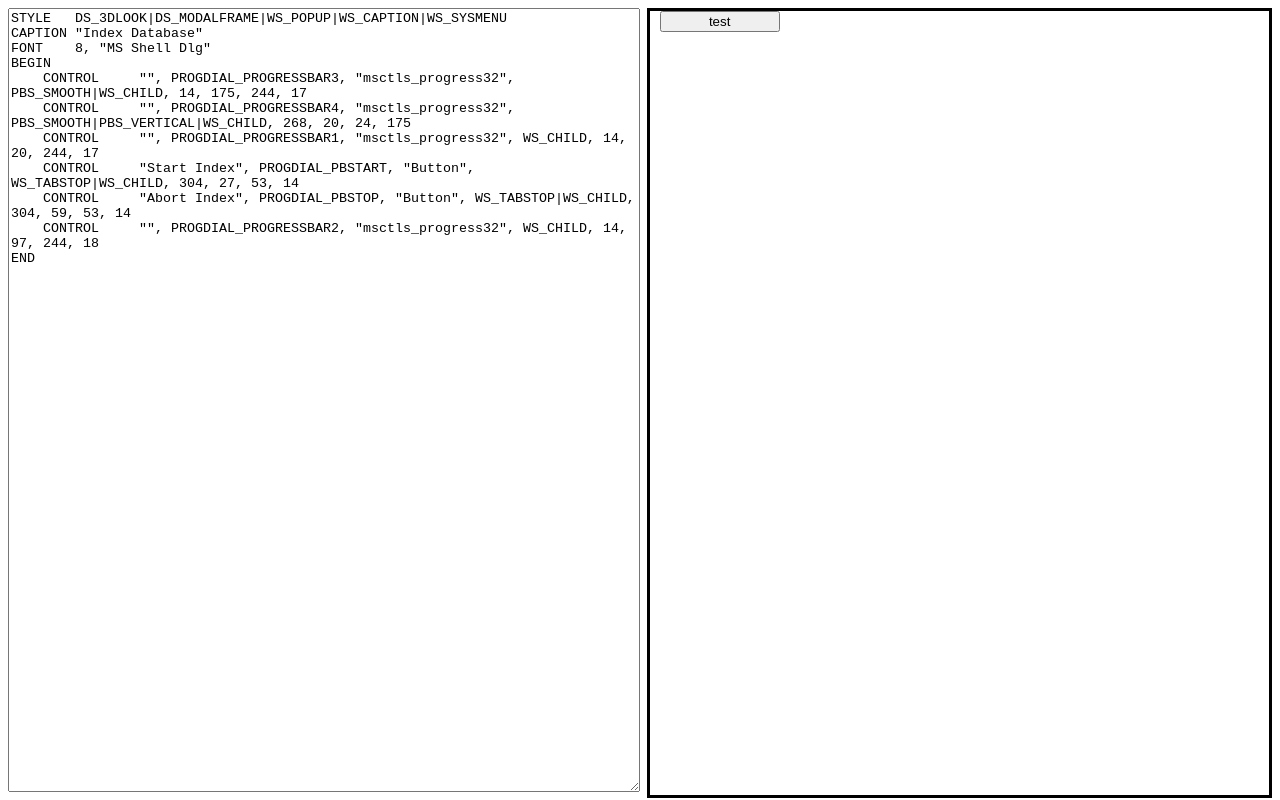
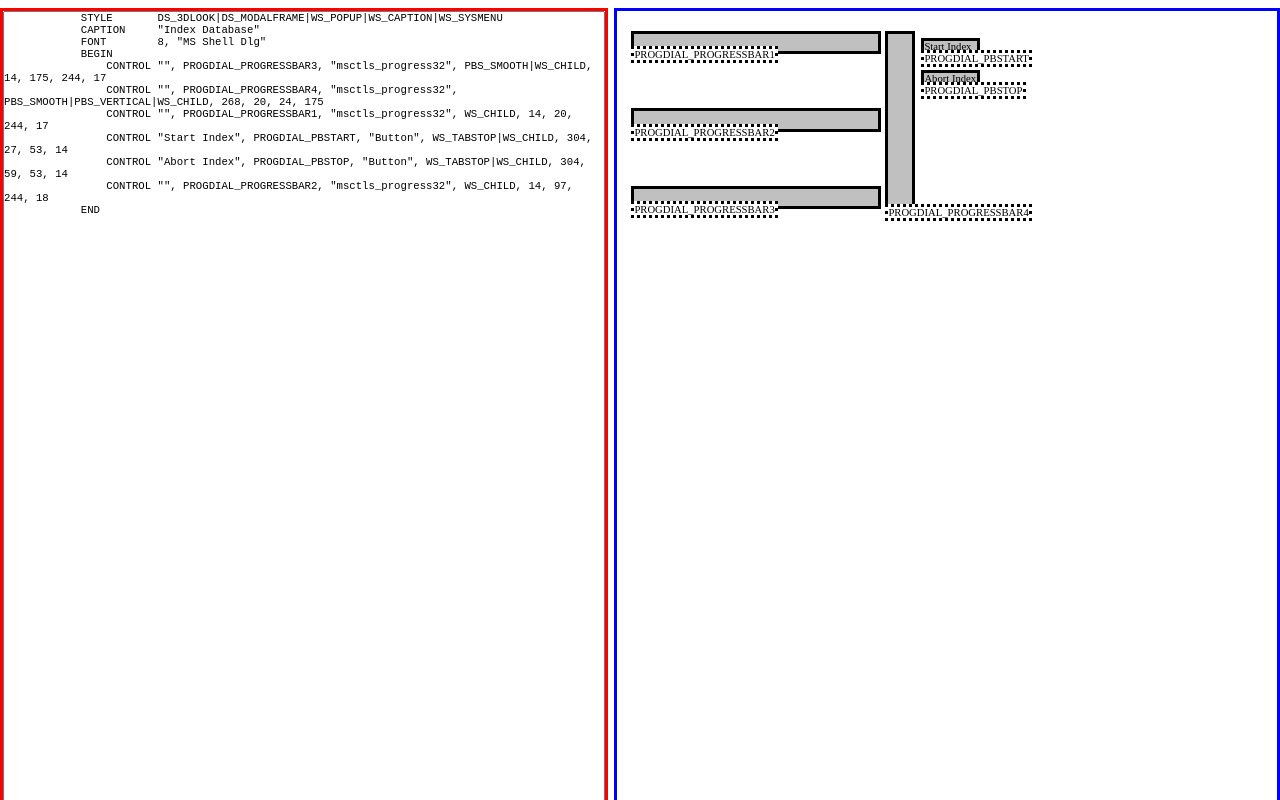
Before and after one commit to JRahmatiNL/VOML2HTML, a plain HTML site: page index.htm in a window 1280 px wide. Drawn offline with Linux system fonts and the light colour scheme.

Commit message:
Update ui with rectangles to represent dimension & positions of controls

```diff
--- a/index.htm
+++ b/index.htm
@@ -1,5 +1,9 @@
-<div style="width:50%;height: 100%;float: left;font-size: 10pt;">
-    <textarea style="display:inline-block;width:100%;height: 100%;">
+<html>
+    <meta charset="UTF-8" />
+    <body>
+        <div style="border-style:solid;border-color:red;position: absolute;left:0;width:47%;height: 100%;font-family: 'Courier New', Courier, monospace;padding: 0px;margin: 0px;">
+            <textarea id="codeArea" style="width:100%;height: 100%;font-size: 8pt;margin:0px;padding:0px;"
+            onchange="UpdateUI()">
             STYLE	DS_3DLOOK|DS_MODALFRAME|WS_POPUP|WS_CAPTION|WS_SYSMENU
             CAPTION	"Index Database"
             FONT	8, "MS Shell Dlg"
@@ -13,6 +17,12 @@ BEGIN
             END
             </textarea>
         </div>
-<div style="width:49%;height: 100%;float: right;border-style: solid;">
+        <div id="UIPanel" style="border-style:solid;border-color:blue;position: absolute;left:48%;right:0;height: 100%;margin: 0px;">
             <input type="button" style="margin-left: 10px;width: 120px;" value="test" />
         </div>
+    </body>
+    <script src="index.js"></script>
+    <script>
+        UpdateUI();
+    </script>
+</html>
--- /dev/null
+++ b/index.js
@@ -0,0 +1,78 @@
+function UpdateUI()
+{
+    // Note that you need some basic understanding of regular expressions to understand this code.
+    // You can use the interactive tutorial on https://regexone.com/ to quickly learn the basics.
+    //
+    // In short:
+    // - anything between parantheses (e.g. '(' & ')') represents a group
+    // - \s stands for space characters
+    // - * stands for 0 or more, while + stands for 1 or more
+    // - \w stands for word characters (including alphanumeric words)
+    // - \d stands for digit characters
+    // - /expression/ followed by optional special chars is a common way to represent regular expressions
+    // - https://regex101.com/ can be used for pattern visualisation
+    //
+    var myRegex = /\s*CONTROL\s"(.*?)",\s*(\w+),.*?(\d+), (\d+), (\d+), (\d+)/;
+    var uiPanel = document.getElementById("UIPanel");
+    var text = document.getElementById("codeArea").value;
+    var textParts = text.split(/(\r*\n)/g);
+    var htmlResult = "";
+    for (let index = 0; index < textParts.length; index++) {
+        const element = textParts[index];
+        /*
+        Group1: controls text value
+        Group2: controls (serialized) name
+        Group3 until 6: x, y & probably width & height coordinates
+        */
+        var groupValues = myRegex.exec(element);
+        if(groupValues != null)
+        {
+            var controlName = groupValues[2];
+            console.log("control detected " + controlName);
+            var controlsTextValue = groupValues[1];;
+            var controlXPos = groupValues[3];
+            var controlYPos = groupValues[4];
+            var controlWidth = groupValues[5];
+            var controlHeight = groupValues[6];
+            var htmlStyleDisplayText = (
+                "display:block;" +
+                "position: absolute;" +
+                "font-size: 8pt;"
+            );
+            var htmlStylePositionText = (
+                "left: " + controlXPos + "px;" +
+                "top: " + controlYPos + "px;"
+            );
+            var htmlStyleSizeText = (
+                "width: " + controlWidth + "px;" +
+                "height: " + controlHeight + "px;"
+            );
+            var controlStyleText = (
+                "border-style:solid;background-color:silver;" +
+                htmlStyleDisplayText +
+                htmlStylePositionText +
+                htmlStyleSizeText
+            );
+            var descriptionStyleSizeText = (
+                "width: auto;" +
+                "height: auto;"
+            );
+            var descriptionStylePositionText = (
+                "left: " + controlXPos + "px;" +
+                "top: " + (Number(controlYPos) + Number(controlHeight) - 2) + "px;"
+            );
+            var controlDescriptionStyleText = (
+                "border-style:dotted;background-color:white;" +
+                htmlStyleDisplayText +
+                descriptionStylePositionText +
+                descriptionStyleSizeText
+            );
+            htmlResult += (
+                '<div id="'+controlName+'" style="' + controlStyleText + '" />' + controlsTextValue + '</div>' +
+                '<div id="'+controlName+'Description" style="' + controlDescriptionStyleText + '" />' + controlName + '</div>'
+            );
+        }
+    }
+    console.log("htmlResult: " + htmlResult);
+    uiPanel.innerHTML = htmlResult;
+}
```
Lines whose indentation alone changed are shown as unchanged.
